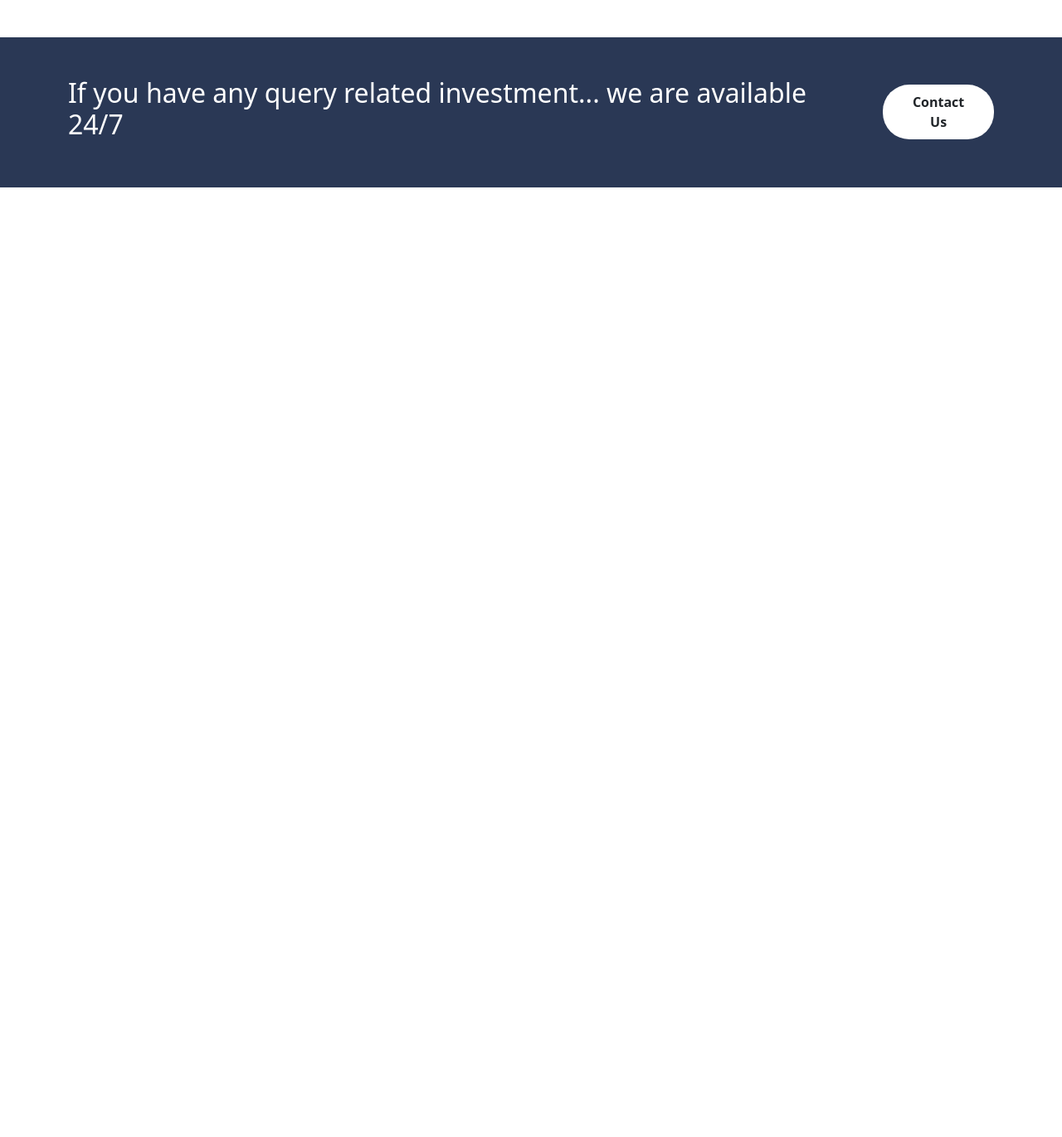
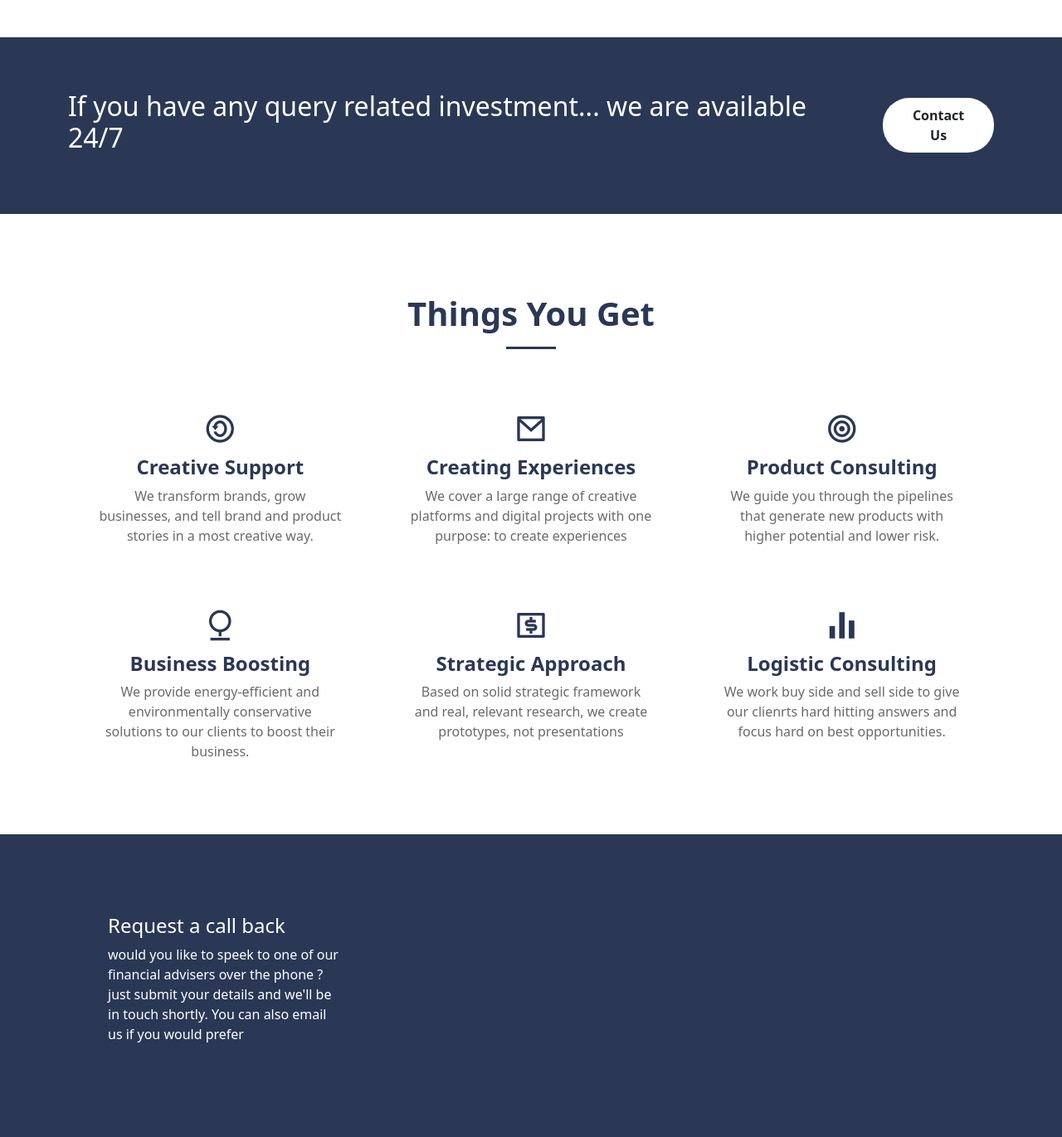
Before and after one commit to shahzaibqamar1234567-jpg/ZQ, a plain HTML site: page index.html in a window 1280 px wide. Shown: the part 4882-6253 px from the top of the page at 83% size. Before the commit the page ends 5108 px from the top, so only its background shows below. Drawn offline with nearby package versions, Linux system fonts and the light colour scheme.

Commit message:
gkjhfgjhf

```diff
--- a/index.html
+++ b/index.html
@@ -4,7 +4,7 @@
 <head>
   <meta charset="UTF-8">
   <meta name="viewport" content="width=device-width, initial-scale=1.0">
-  <title>Document</title>
+  <title>Elixir</title>
   <link href="https://cdn.jsdelivr.net/npm/remixicon@4.5.0/fonts/remixicon.css" rel="stylesheet" />
   <link rel="stylesheet" href="./assets/css/bootstrap.min.css">
   <link rel="stylesheet" href="./assets/css/styling.css">
@@ -297,7 +297,7 @@
               professionals to be effective in the workplace.</p>
           </div>
           <div class="mb-5">
-            <h4><span><i class="ri-message-3-fill me-2"></i></span>We Are Creative</h4>
+            <h4><span><i class="ri-palette-fill me-2"></i></span>We Are Creative</h4>
             <p>With so many factors to consider when deciding how to characterize your company , wouldn’t it be great to
               have a group of forward-thinking, well-informed individuals on board who know what they’re doing?</p>
           </div>
@@ -314,17 +314,100 @@
 
   </section>
 
-<section class="contacts">
+  <section class="contacts py-2 mb-5">
     <div class="container">
-  <div class="d-flex align-items-center py-5 gap-5">
+      <div class="d-flex align-items-center py-5 my-2 gap-5">
         <h2 class="text-white"> If you have any query related investment... we are available 24/7</h2>
         <a href="#" class="btn btn-close-white bg-white px-4 py-2 rounded-5 fs-6 fw-semibold"> Contact Us</a>
       </div>
 
     </div>
   </section>
+  <section class="py-5">
+    <div class="container">
+      <div class="text-center">
+        <h3 class="fw-bold fs-1 mb-3 ">Things You Get</h3>
+        <div class="line mb-5"></div>
+      </div>
+      <div class="row g-2">
+        <div class="col-md-4">
+          <div class="text-center py-4">
+            <h6> <i class="ri-creative-commons-sa-line fs-1"></i></h6>
+            <h5 class="fs-4 fw-bolder">Creative Support</h5>
+            <p>We transform brands, grow <br> businesses, and tell brand and product <br>stories in a most creative way.
+            </p>
+          </div>
+        </div>
+        <div class="col-md-4">
+          <div class="text-center py-4">
+            <h6><i class="ri-mail-line fs-1"></i> </h6>
+            <h5 class="fw-bolder fs-4">Creating Experiences</h5>
+            <p>We cover a large range of creative <br> platforms and digital projects with one <br> purpose: to create
+              experiences</p>
+          </div>
+        </div>
+        <div class="col-md-4">
+          <div class="text-center py-4">
+            <h6><i class="ri-focus-2-line fs-1"></i></h6>
+            <h5 class="fw-bolder fs-4">Product Consulting</h5>
+            <p>We guide you through the pipelines <br>that generate new products with <br>higher potential and lower
+              risk.</p>
+          </div>
+        </div>
+        <div class="col-md-4">
+          <div class="text-center py-4">
+            <h6><i class="ri-map-pin-4-line fs-1"></i> </h6>
+            <h5 class="fw-bolder fs-4">Business Boosting</h5>
+            <p>We provide energy-efficient and <br>environmentally conservative <br>solutions to our clients to boost
+              their <br> business.</p>
+          </div>
+        </div>
+        <div class="col-md-4">
+          <div class="text-center py-4">
+            <h6><i class="ri-money-dollar-box-line fs-1"></i></h6>
+            <h5 class="fs-4 fw-bolder">Strategic Approach</h5>
+            <p>Based on solid strategic framework <br> and real, relevant research, we create <br> prototypes, not
+              presentations</p>
+          </div>
+        </div>
+        <div class="col-md-4">
+          <div class="text-center py-4">
+            <h6> <i class="ri-bar-chart-fill fs-1"></i></h6>
+            <h5 class="fs-4 fw-bolder">Logistic Consulting</h5>
+            <p>We work buy side and sell side to give <br>our clienrts hard hitting answers and <br> focus hard on best
+              opportunities.</p>
+          </div>
+        </div>
+      </div>
 
 
+
+
+    </div>
+  </section>
+  <section class="contacts">
+    <div class="container">
+      <div class="row">
+        <div class="col-md-5 py-5">
+          <div class="  p-5">
+            <h4 class="text-white">Request a call back</h4>
+            <p class="text-white"> would you like to speek to one of our <br>financial advisers over the phone ?
+            <br>just submit your details and we'll be <br> in touch shortly. You can also email <br>
+          us if you would prefer</p>
+          </div>
+
+        </div>
+        <div class="col-md-7">
+
+        </div>
+
+      </div>
+
+
+
+
+    </div>
+  </section>
 
 
 
```
Lines whose indentation alone changed are shown as unchanged.
